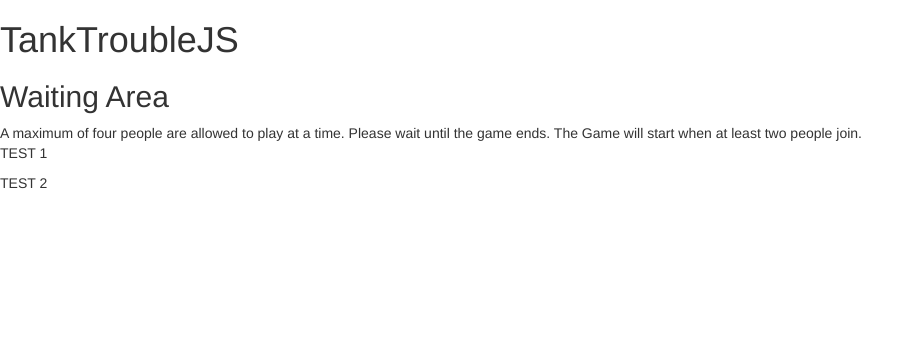
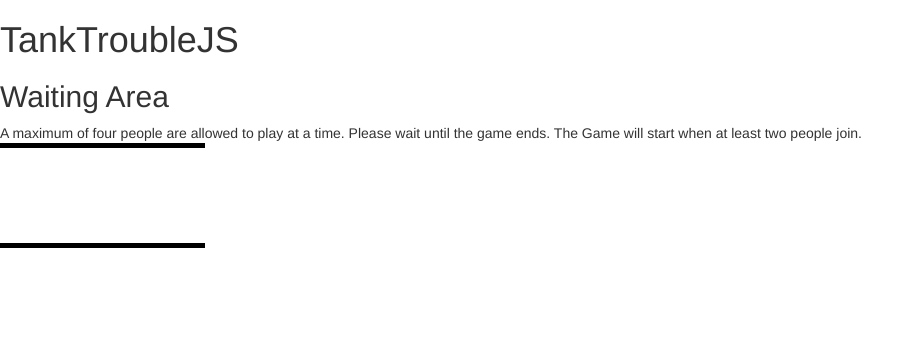
Before and after one commit to FlyingGraysons/TankTroubleJS, a website: page public/index.html in a window 1280 px wide. Shown: the whole page, without its empty margins (0-921 px from the left). Drawn offline with nearby package versions, Linux system fonts and the light colour scheme; no server answers.

Commit message:
Map better
Still uncentered, needs map-making function

```diff
--- a/public/index.html
+++ b/public/index.html
@@ -16,7 +16,37 @@
 			}
 
 			function getMap() {
-				//THIS DOESNT DO ANYTHING YET
+				//EXAMPLE MAP
+				var map = [
+					[
+						{
+							wall_up:true,
+							wall_down:false,
+							wall_left:false,
+							wall_right:false,
+						},
+						{
+							wall_up:true,
+							wall_down:false,
+							wall_left:false,
+							wall_right:false,
+						},
+					],
+					[
+						{
+							wall_up:true,
+							wall_down:false,
+							wall_left:false,
+							wall_right:false,
+						},
+						{
+							wall_up:true,
+							wall_down:false,
+							wall_left:false,
+							wall_right:false,
+						},
+					],
+				];
 				return map;
 			}
 		</script>
@@ -32,15 +62,13 @@
 				<!-- Change that span to say "The game will start in 10 seconds" etc. after two people join -->
 			</div>
 		</div>
-		<p>TEST 1</p>
 		<div id="gameArea">
-			<p>TEST 2</p>
 			<!-- Put game canvas here -->
 			<canvas id="myCanvas" width="800" height="800"></canvas>
 			<script>
 				var c = document.getElementById("myCanvas");
 				var ctx = c.getContext("2d");
-				var map = getMap(); // THIS DOESNT EXIST YET
+				var map = getMap(); //EXAMPLE MAP
 				var mapWidth = map.length;
 				var mapHeight = map[0].length;
 				ctx.canvas.width  = (mapWidth * 100) + 5;
@@ -55,10 +83,10 @@
   						if (tile.wall_down) {
 							ctx.fillRect((widthIter + 1) * 100, heightIter * 100,105,5);
   						}
-  						if (tile.wall_up) {
+  						if (tile.wall_left) {
 							ctx.fillRect(widthIter * 100, heightIter * 100,5,105);
   						}
-  						if (tile.wall_up) {
+  						if (tile.wall_right) {
 							ctx.fillRect(widthIter * 100, (heightIter + 1) * 100,5,105);
   						}
   					}
```
